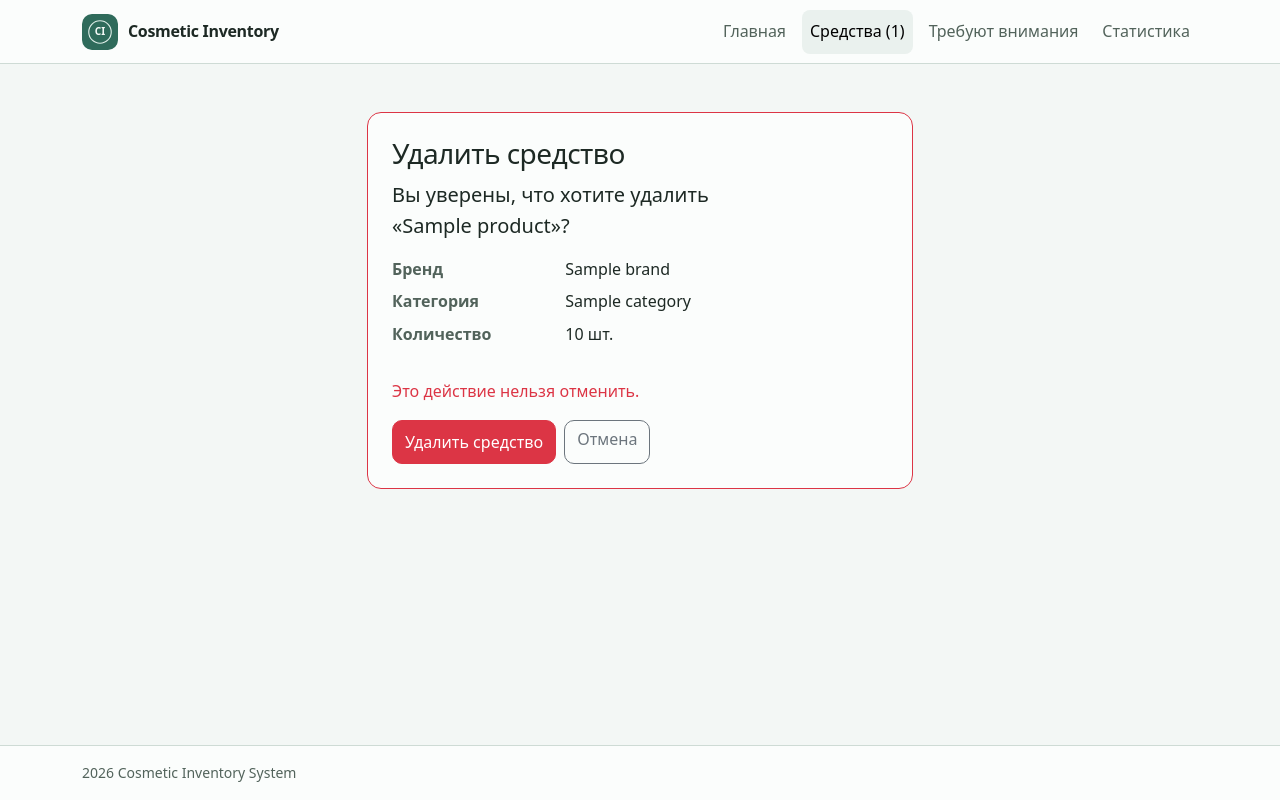
After one commit to kkapanny/cosmetic_inventory_system, a Django app: a page that uses templates/includes/navigation.html in a window 1280 px wide. The commit adds this page. Run offline with Django 5.2, Linux system fonts and the light colour scheme; tables that the repository leaves empty hold one stand-in row (values such as "Sample post").

Commit message:
PR11: add product editing and deletion

```diff
--- a/products/forms.py
+++ b/products/forms.py
@@ -66,7 +66,8 @@ class ProductForm(forms.ModelForm):
                 attrs={"class": "form-control", "min": 0}
             ),
             "expiry_date": forms.DateInput(
-                attrs={"class": "form-control", "type": "date"}
+                format="%Y-%m-%d",
+                attrs={"class": "form-control", "type": "date"},
             ),
         }
         help_texts = {
--- a/products/urls.py
+++ b/products/urls.py
@@ -10,6 +10,8 @@ urlpatterns = [
     path("create/", views.product_create, name="create"),
     path("attention/", views.attention, name="attention"),
     path("statistics/", views.statistics, name="statistics"),
+    path("<slug:slug>/edit/", views.product_update, name="update"),
+    path("<slug:slug>/delete/", views.product_delete, name="delete"),
     path(
         "<slug:slug>/",
         views.product_detail,
--- a/products/views.py
+++ b/products/views.py
@@ -4,6 +4,7 @@ from django.core.paginator import Paginator
 from django.db.models import Count, F, Sum
 from django.http import Http404, HttpRequest, HttpResponse
 from django.shortcuts import get_object_or_404, redirect, render
+from django.urls import reverse
 from django.views.decorators.http import require_http_methods
 
 from products.forms import ProductFilterForm, ProductForm
@@ -79,10 +80,50 @@ def product_create(request: HttpRequest) -> HttpResponse:
 
     context = {
         "page_title": "Добавить средство",
+        "form_description": "Заполните данные косметического средства.",
         "form": form,
         "submit_label": "Сохранить средство",
+        "cancel_url": reverse("products:list"),
     }
     return render(request, "products/form.html", context)
+
+
+@require_http_methods(["GET", "POST"])
+def product_update(request: HttpRequest, slug: str) -> HttpResponse:
+    product = get_object_or_404(Product, slug=slug)
+    form = ProductForm(
+        request.POST if request.method == "POST" else None,
+        instance=product,
+    )
+    if request.method == "POST" and form.is_valid():
+        product = form.save()
+        return redirect(product)
+
+    context = {
+        "page_title": "Редактировать средство",
+        "form_description": f"Измените данные средства «{product.name}».",
+        "form": form,
+        "submit_label": "Сохранить изменения",
+        "cancel_url": product.get_absolute_url(),
+    }
+    return render(request, "products/form.html", context)
+
+
+@require_http_methods(["GET", "POST"])
+def product_delete(request: HttpRequest, slug: str) -> HttpResponse:
+    product = get_object_or_404(
+        Product.objects.with_inventory_relations(),
+        slug=slug,
+    )
+    if request.method == "POST":
+        product.delete()
+        return redirect("products:list")
+
+    context = {
+        "page_title": "Удалить средство",
+        "product": product,
+    }
+    return render(request, "products/confirm_delete.html", context)
 
 
 def product_detail(
--- a/templates/includes/navigation.html
+++ b/templates/includes/navigation.html
@@ -23,9 +23,9 @@
             </li>
             <li class="nav-item">
                 <a
-                    class="nav-link px-2{% if request.resolver_match.url_name == 'list' or request.resolver_match.url_name == 'detail' or request.resolver_match.url_name == 'create' %} active{% endif %}"
+                    class="nav-link px-2{% if request.resolver_match.url_name == 'list' or request.resolver_match.url_name == 'detail' or request.resolver_match.url_name == 'create' or request.resolver_match.url_name == 'update' or request.resolver_match.url_name == 'delete' %} active{% endif %}"
                     href="{% url 'products:list' %}"
-                    {% if request.resolver_match.url_name == 'list' or request.resolver_match.url_name == 'detail' or request.resolver_match.url_name == 'create' %}aria-current="page"{% endif %}
+                    {% if request.resolver_match.url_name == 'list' or request.resolver_match.url_name == 'detail' or request.resolver_match.url_name == 'create' or request.resolver_match.url_name == 'update' or request.resolver_match.url_name == 'delete' %}aria-current="page"{% endif %}
                 >
                     Средства ({{ inventory_products_count }})
                 </a>
--- /dev/null
+++ b/templates/products/confirm_delete.html
@@ -0,0 +1,48 @@
+{% extends "base.html" %}
+
+{% block title %}{{ page_title }}{% endblock %}
+
+{% block content %}
+    <section class="py-4" aria-labelledby="delete-product-title">
+        <div class="row justify-content-center">
+            <div class="col-lg-7 col-xl-6">
+                <article class="card border-danger">
+                    <div class="card-body p-4">
+                        <h1 id="delete-product-title" class="h3">
+                            Удалить средство
+                        </h1>
+                        <p class="lead">
+                            Вы уверены, что хотите удалить
+                            <strong>«{{ product.name }}»</strong>?
+                        </p>
+                        <dl class="row mb-4">
+                            <dt class="col-sm-4 text-secondary">Бренд</dt>
+                            <dd class="col-sm-8">{{ product.brand }}</dd>
+                            <dt class="col-sm-4 text-secondary">Категория</dt>
+                            <dd class="col-sm-8">{{ product.category }}</dd>
+                            <dt class="col-sm-4 text-secondary">Количество</dt>
+                            <dd class="col-sm-8">{{ product.quantity }} шт.</dd>
+                        </dl>
+                        <p class="text-danger">
+                            Это действие нельзя отменить.
+                        </p>
+                        <form method="post">
+                            {% csrf_token %}
+                            <div class="d-flex flex-wrap gap-2">
+                                <button class="btn btn-danger" type="submit">
+                                    Удалить средство
+                                </button>
+                                <a
+                                    href="{{ product.get_absolute_url }}"
+                                    class="btn btn-outline-secondary"
+                                >
+                                    Отмена
+                                </a>
+                            </div>
+                        </form>
+                    </div>
+                </article>
+            </div>
+        </div>
+    </section>
+{% endblock %}
--- a/templates/products/form.html
+++ b/templates/products/form.html
@@ -9,7 +9,7 @@
                 <header class="mb-4">
                     <h1 id="product-form-title">{{ page_title }}</h1>
                     <p class="lead mb-0">
-                        Заполните данные косметического средства.
+                        {{ form_description }}
                     </p>
                 </header>
 
@@ -71,7 +71,7 @@
                                 {{ submit_label }}
                             </button>
                             <a
-                                href="{% url 'products:list' %}"
+                                href="{{ cancel_url }}"
                                 class="btn btn-outline-secondary"
                             >
                                 Отмена
```
Also changed, not shown: templates/products/detail.html (+14 -0 lines), tests/test_web.py (+147 -0 lines).
